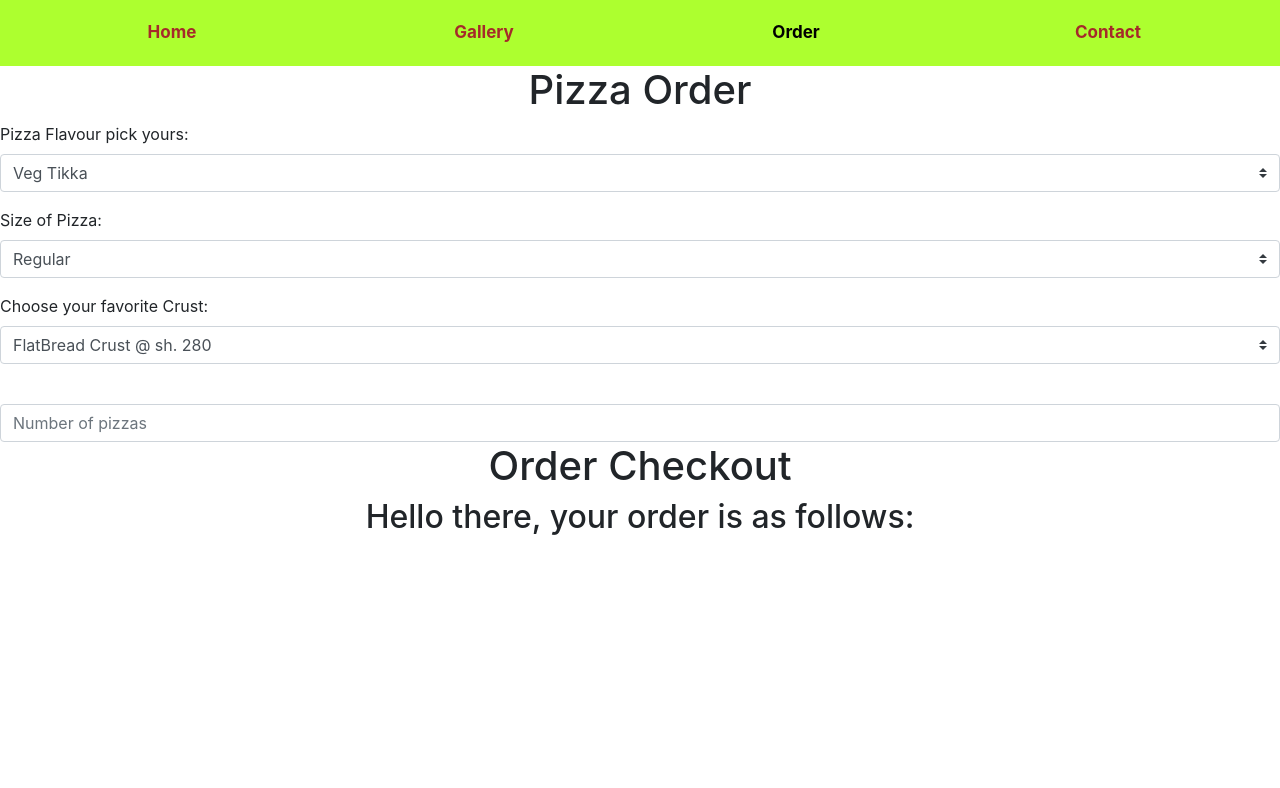
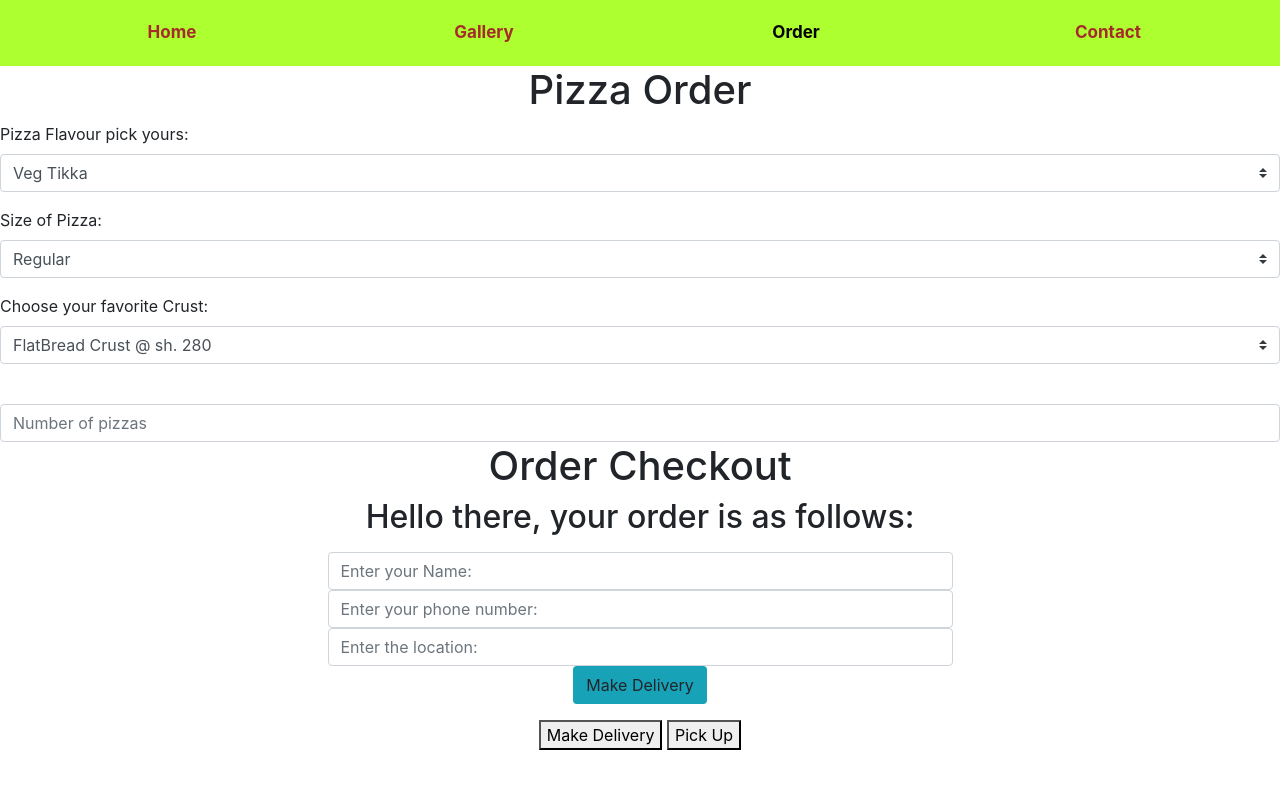
Before and after one commit to HILLARY-oti/pizza, a plain HTML site: page order.html in a window 1280 px wide. Drawn offline with Linux system fonts and the light colour scheme.

Commit message:
add buttons,input

```diff
--- a/order.html
+++ b/order.html
@@ -47,6 +47,23 @@
       <h2 class="text-center summary">Hello there, your order is as follows:</h2>
       <ol id="list" class="text-center sum">
       </ol>
+       <div class="cdata-overlay">
+         <div class="customerdata row">
+           <div class="col-sm-3"></div>
+           <form action="" class="form-group col-sm-6 data">
+             <input type="text" class="form-control cdata" placeholder="Enter your Name:">
+             <input type="text" class="form-control cdata" placeholder="Enter your phone number: ">
+             <input type="text" class="form-control cdata" placeholder="Enter the location: ">
+             <button class="btn bg-info text-center d-block mx-auto go">Make Delivery</button>
+           </form>
+
+           <div class="col-sm-3"></div>
+         </div>
+       </div>
+       <div class="d-block mx-auto text-center">
+         <button class='deliver'>Make Delivery</button>
+         <button class='delivernot'>Pick Up</button>
+       </div>
  </div>
 </body>
 
```
